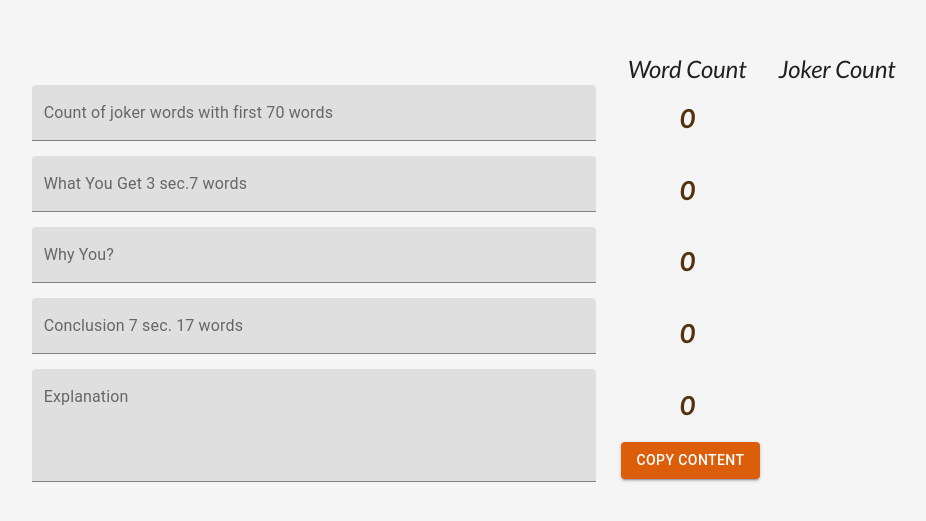
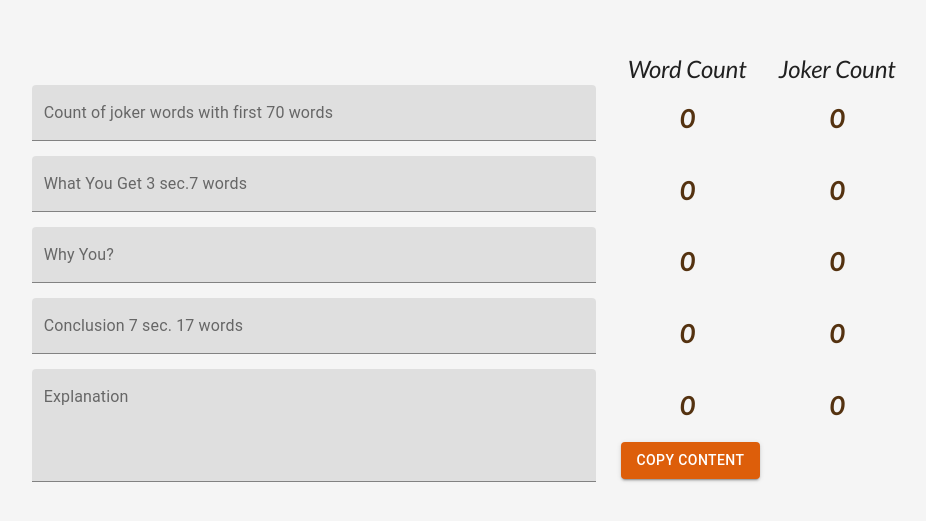
Before and after one commit to Shakib448/wordcount-avivson, a React (Create React App) app: page / in a window 1280 px wide. Shown: the part 109-630 px from the top of the page, without its empty margins (133-1059 px from the left). Built offline with nearby package versions, Linux system fonts and the light colour scheme.

Commit message:
WIP on function

```diff
--- /dev/null
+++ b/src/Utils/Count.js
@@ -0,0 +1,3 @@
+export const lengthCount = (len) => {
+  return len?.length > 0 ? len?.length : 0;
+};
--- a/src/components/Form/Form.js
+++ b/src/components/Form/Form.js
@@ -13,6 +13,7 @@ import { makeStyles } from "@material-ui/core/styles";
 import clsx from "clsx";
 import { useState } from "react";
 import { CopyToClipboard } from "react-copy-to-clipboard";
+import { lengthCount } from "../../Utils/Count";
 
 const useStyles = makeStyles({
   root: {
@@ -56,8 +57,6 @@ const Form = () => {
   const [{ conclusion, conclusionMatchCount }, setConclusion] = useState("");
   const [{ explanation, explanationMatchCount }, setExplanation] = useState("");
 
-  console.log(joker);
-
   const wordCount = (text, name) => {
     if (name === "joker") {
       setJoker({ joker: text?.split(" ").filter(Boolean), jokerMatchCount: 0 });
@@ -84,6 +83,7 @@ const Form = () => {
         <Container>
           <Grid container direction="row" justify="center" spacing={8}>
             <Grid item md={6} sm={12} lg={6} xs={12}>
+              <form>
                 <FormGroup>
                   <TextField
                     id="filled-basic"
@@ -128,6 +128,7 @@ const Form = () => {
                     onChange={(e) => wordCount(e.target.value, "explanation")}
                   />
                 </FormGroup>
+              </form>
             </Grid>
             <Grid
               container
@@ -148,7 +149,7 @@ const Form = () => {
                         [classes.countItemsNotOk]: joker?.length >= 8,
                       })}
                     >
-                      {joker?.length > 0 ? joker?.length : 0}
+                      {lengthCount(joker)}
                     </ListItem>
                     <ListItem
                       className={clsx(classes.countItems, {
@@ -156,7 +157,7 @@ const Form = () => {
                         [classes.countItemsNotOk]: get?.length >= 8,
                       })}
                     >
-                      {get?.length > 0 ? get?.length : 0}
+                      {lengthCount(get)}
                     </ListItem>
                     <ListItem
                       className={clsx(classes.countItems, {
@@ -164,7 +165,7 @@ const Form = () => {
                         [classes.countItemsNotOk]: why?.length >= 8,
                       })}
                     >
-                      {why?.length > 0 ? why?.length : 0}
+                      {lengthCount(why)}
                     </ListItem>
                     <ListItem
                       className={clsx(classes.countItems, {
@@ -172,7 +173,7 @@ const Form = () => {
                         [classes.countItemsNotOk]: conclusion?.length >= 8,
                       })}
                     >
-                      {conclusion?.length > 0 ? conclusion?.length : 0}
+                      {lengthCount(conclusion)}
                     </ListItem>
                     <ListItem
                       className={clsx(classes.countItems, {
@@ -180,7 +181,7 @@ const Form = () => {
                         [classes.countItemsNotOk]: explanation?.length >= 8,
                       })}
                     >
-                      {explanation?.length > 0 ? explanation?.length : 0}
+                      {lengthCount(explanation)}
                     </ListItem>
                   </List>
                 </Grid>
@@ -190,19 +191,19 @@ const Form = () => {
                 <Grid container justify="center">
                   <List>
                     <ListItem className={classes.countItems}>
-                      {jokerMatchCount}
+                      {lengthCount(jokerMatchCount)}
                     </ListItem>
                     <ListItem className={classes.countItems}>
-                      {getMatchCount}
+                      {lengthCount(getMatchCount)}
                     </ListItem>
                     <ListItem className={classes.countItems}>
-                      {whyMatchCount}
+                      {lengthCount(whyMatchCount)}
                     </ListItem>
                     <ListItem className={classes.countItems}>
-                      {conclusionMatchCount}
+                      {lengthCount(conclusionMatchCount)}
                     </ListItem>
                     <ListItem className={classes.countItems}>
-                      {explanationMatchCount}
+                      {lengthCount(explanationMatchCount)}
                     </ListItem>
                   </List>
                 </Grid>
```
Lines whose indentation alone changed are shown as unchanged.
